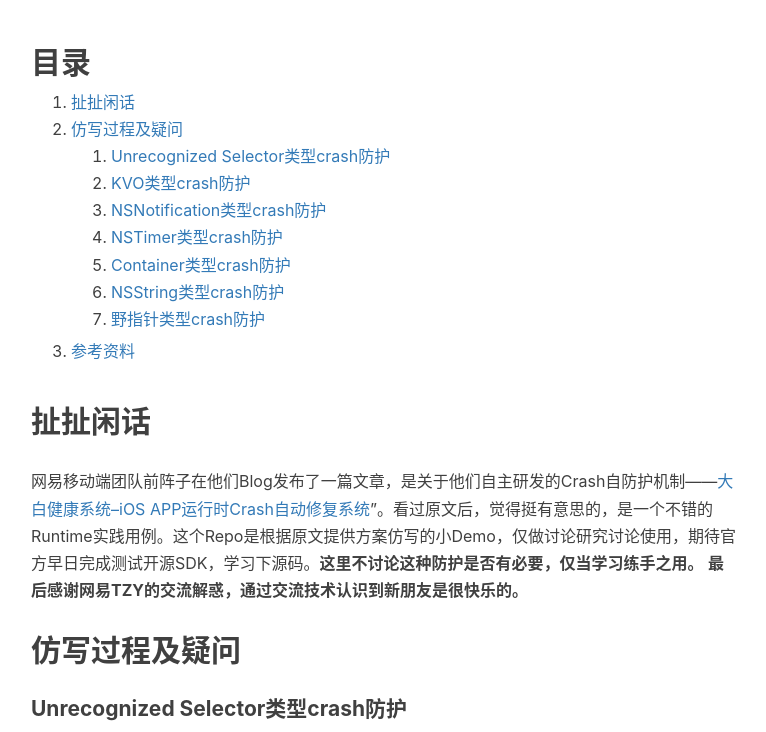
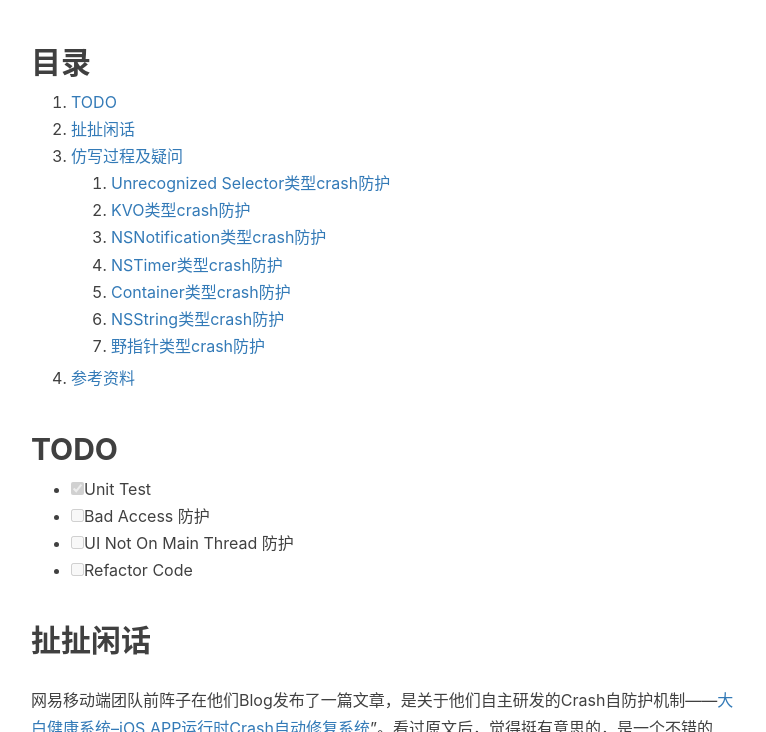
Before and after one commit to zerOOneSmith/parsifalc.github.io, a Jekyll site: the page built from _posts/2017-03-12-NetEaseBaymax.md, in a window 1280 px wide and 900 px high, scrolled down 359 px, cut to the strip 168-900 px from the top of the window. Shown: the whole strip, without its empty margins (234-1000 px from the left). Built offline with Jekyll 4.4.1, drawn with Linux system fonts in a browser that asks for light colours; nearby versions of some CDN libraries; comment, search, counter and statistics services are not loaded.

Commit message:
add todo list.

```diff
--- a/_posts/2017-03-12-NetEaseBaymax.md
+++ b/_posts/2017-03-12-NetEaseBaymax.md
@@ -19,6 +19,12 @@ tags:
 {:.no_toc}
 1.
 {:toc}
+
+## TODO
+- [x] Unit Test
+- [ ] Bad Access 防护
+- [ ] UI Not On Main Thread 防护
+- [ ] Refactor Code
 
 ## 扯扯闲话
 网易移动端团队前阵子在他们Blog发布了一篇文章，是关于他们自主研发的Crash自防护机制——[大白健康系统--iOS APP运行时Crash自动修复系统](https://neyoufan.github.io/2017/01/13/ios/BayMax_HTSafetyGuard/)”。看过原文后，觉得挺有意思的，是一个不错的Runtime实践用例。这个Repo是根据原文提供方案仿写的小Demo，仅做讨论研究讨论使用，期待官方早日完成测试开源SDK，学习下源码。**这里不讨论这种防护是否有必要，仅当学习练手之用。**
```
